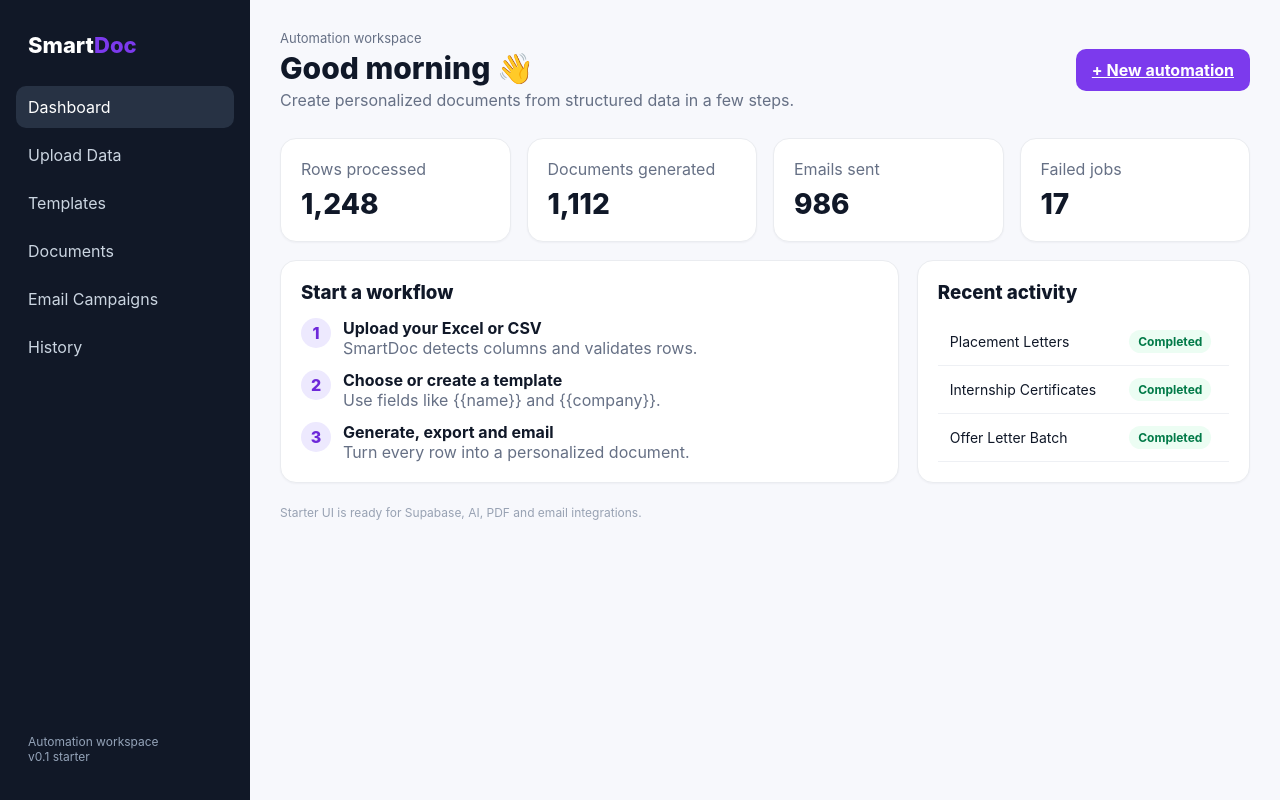
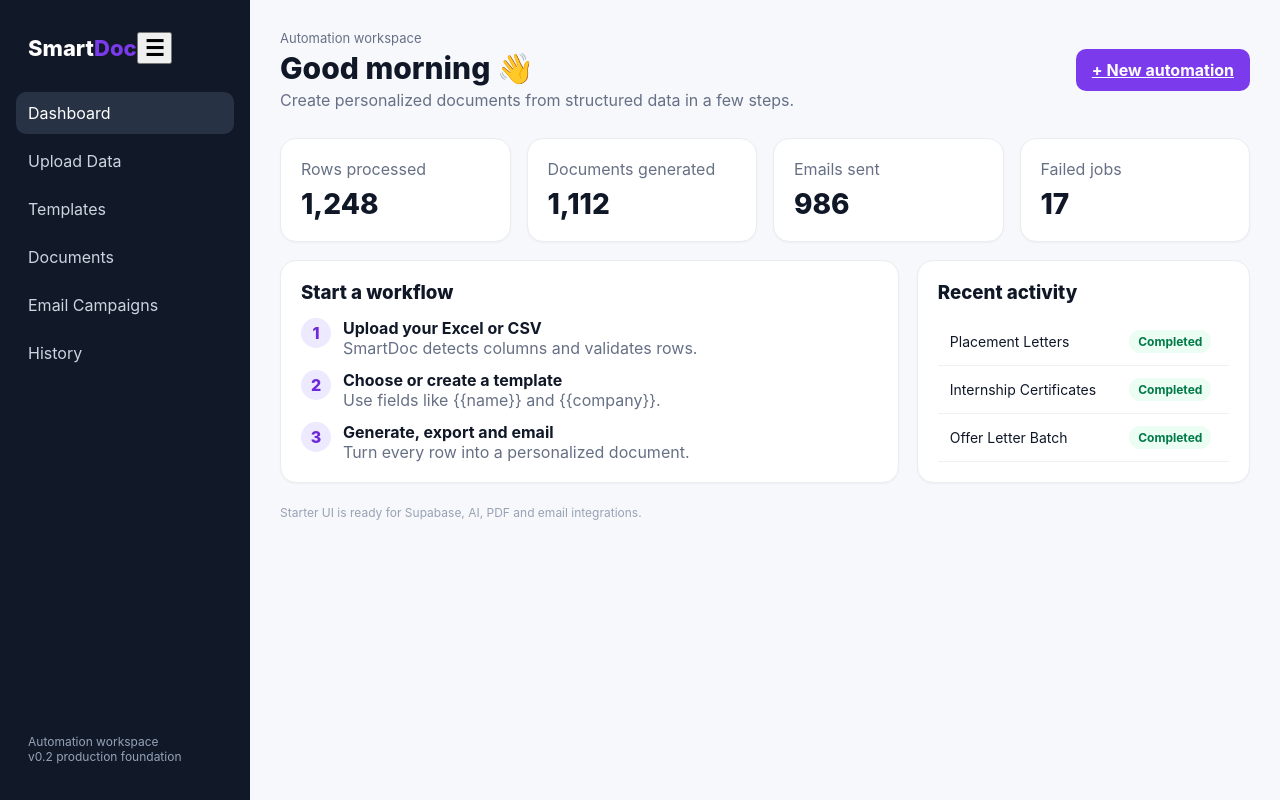
Before and after one commit to lsvsaravananganesh-bit/SmartDoc, a Next.js app: page / in a window 1280 px wide. Built offline with nearby package versions, Linux system fonts and the light colour scheme.

Commit message:
fix: make navigation active state route-aware

```diff
--- a/app/components/Shell.tsx
+++ b/app/components/Shell.tsx
@@ -1,9 +1,21 @@
 "use client";
 import { useState } from "react";
+import { usePathname } from "next/navigation";
 
-const nav=[['Dashboard','/'],['Upload Data','/upload'],['Templates','/templates'],['Documents','/documents'],['Email Campaigns','/campaigns'],['History','/history']];
+const nav = [
+  ["Dashboard", "/"], ["Upload Data", "/upload"], ["Templates", "/templates"],
+  ["Documents", "/documents"], ["Email Campaigns", "/campaigns"], ["History", "/history"],
+];
 
-export default function Shell({children}:{children:React.ReactNode}){
- const [open,setOpen]=useState(false);
- return <div className="app"><aside className="sidebar"><div className="brand">Smart<span>Doc</span></div><nav className="nav">{nav.map(([label,href],i)=><a className={i===0?'active':''} key={href} href={href}>{label}</a>)}</nav><div className="sideBottom">Automation workspace<br/>v0.1 starter</div></aside><main className="main">{children}</main></div>
+export default function Shell({ children }: { children: React.ReactNode }) {
+  const pathname = usePathname();
+  const [open, setOpen] = useState(false);
+  return <div className="app">
+    <aside className={`sidebar ${open ? "open" : ""}`}>
+      <div className="brand">Smart<span>Doc</span><button className="mobileMenu" onClick={() => setOpen(!open)} aria-label="Toggle navigation">☰</button></div>
+      <nav className="nav">{nav.map(([label, href]) => <a className={pathname === href ? "active" : ""} key={href} href={href} onClick={() => setOpen(false)}>{label}</a>)}</nav>
+      <div className="sideBottom">Automation workspace<br/>v0.2 production foundation</div>
+    </aside>
+    <main className="main">{children}</main>
+  </div>;
 }
```
